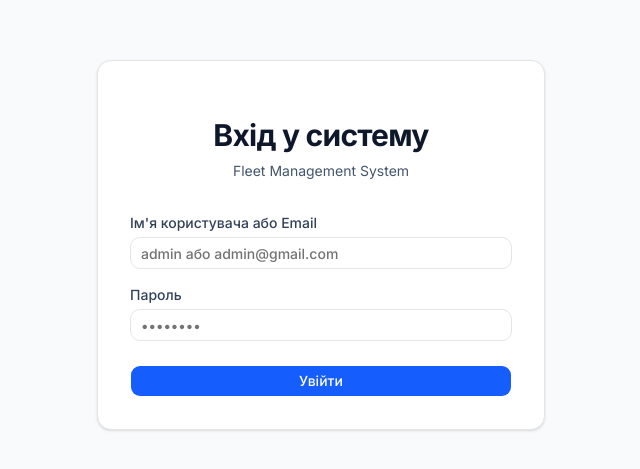
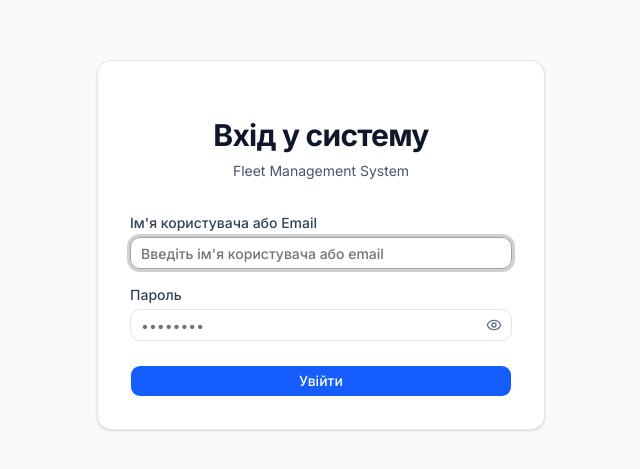
Before and after one commit to zheni4ka/fleet-management-system-frontend, a Next.js app: page /login in a window 1280 px wide. Shown: the part 155-624 px from the top of the page, without its empty margins (319-959 px from the left). Built offline with nearby package versions, Linux system fonts and the light colour scheme; no server answers.

Commit message:
Improve the login form
- show/hide password toggle with aria-label, aria-pressed and aria-controls
- neutral username placeholder instead of the admin account hint
- username field is autofocused; submit stays disabled while the request runs

```diff
--- a/components/login-form.tsx
+++ b/components/login-form.tsx
@@ -1,7 +1,8 @@
 "use client"
 
-import { useEffect, useState, type FormEvent } from "react"
+import { useEffect, useId, useState, type FormEvent } from "react"
 import { useRouter } from "next/navigation"
+import { Eye, EyeOff } from "lucide-react"
 import toast from "react-hot-toast"
 import { Button } from "@/components/ui/button"
 import { Input } from "@/components/ui/input"
@@ -34,6 +35,8 @@ export function LoginForm({ returnPath, isSessionExpired }: LoginFormProps) {
     null
   )
   const [isLoginRequestRunning, setIsLoginRequestRunning] = useState(false)
+  const [isPasswordVisible, setIsPasswordVisible] = useState(false)
+  const passwordInputId = useId()
 
   useEffect(() => {
     if (!isSessionExpired) {
@@ -117,28 +120,59 @@ export function LoginForm({ returnPath, isSessionExpired }: LoginFormProps) {
               <Input
                 type="text"
                 required
+                autoFocus
                 autoComplete="username"
                 value={username}
                 onChange={(event) => setUsername(event.target.value)}
-                placeholder="admin або admin@gmail.com"
+                placeholder="Введіть ім'я користувача або email"
               />
             </FormField>
-            <FormField label="Пароль">
+            <div className="flex flex-col gap-1">
+              <label
+                htmlFor={passwordInputId}
+                className="text-sm font-medium text-slate-700"
+              >
+                Пароль
+              </label>
+              <div className="relative">
                 <Input
-                type="password"
+                  id={passwordInputId}
+                  type={isPasswordVisible ? "text" : "password"}
                   required
                   autoComplete="current-password"
                   value={password}
                   onChange={(event) => setPassword(event.target.value)}
                   placeholder="••••••••"
+                  className="pr-10"
                 />
-            </FormField>
+                <button
+                  type="button"
+                  aria-label={
+                    isPasswordVisible ? "Сховати пароль" : "Показати пароль"
+                  }
+                  aria-pressed={isPasswordVisible}
+                  aria-controls={passwordInputId}
+                  onClick={() =>
+                    setIsPasswordVisible(
+                      (isPasswordVisibleBefore) => !isPasswordVisibleBefore
+                    )
+                  }
+                  className="absolute inset-y-0 right-0 flex w-9 cursor-pointer items-center justify-center rounded-r-lg text-slate-500 hover:text-slate-800"
+                >
+                  {isPasswordVisible ? (
+                    <EyeOff aria-hidden="true" className="size-4" />
+                  ) : (
+                    <Eye aria-hidden="true" className="size-4" />
+                  )}
+                </button>
+              </div>
+            </div>
           </div>
 
           <Button
             type="submit"
             disabled={isLoginRequestRunning}
-            className="w-full bg-blue-600 text-white transition-transform duration-200 hover:bg-blue-700 active:scale-95"
+            className="w-full cursor-pointer bg-blue-600 text-white transition-transform duration-200 hover:bg-blue-700 disabled:cursor-not-allowed motion-safe:active:scale-95"
           >
             {isLoginRequestRunning ? "Вхід..." : "Увійти"}
           </Button>
```
Lines whose indentation alone changed are shown as unchanged.
